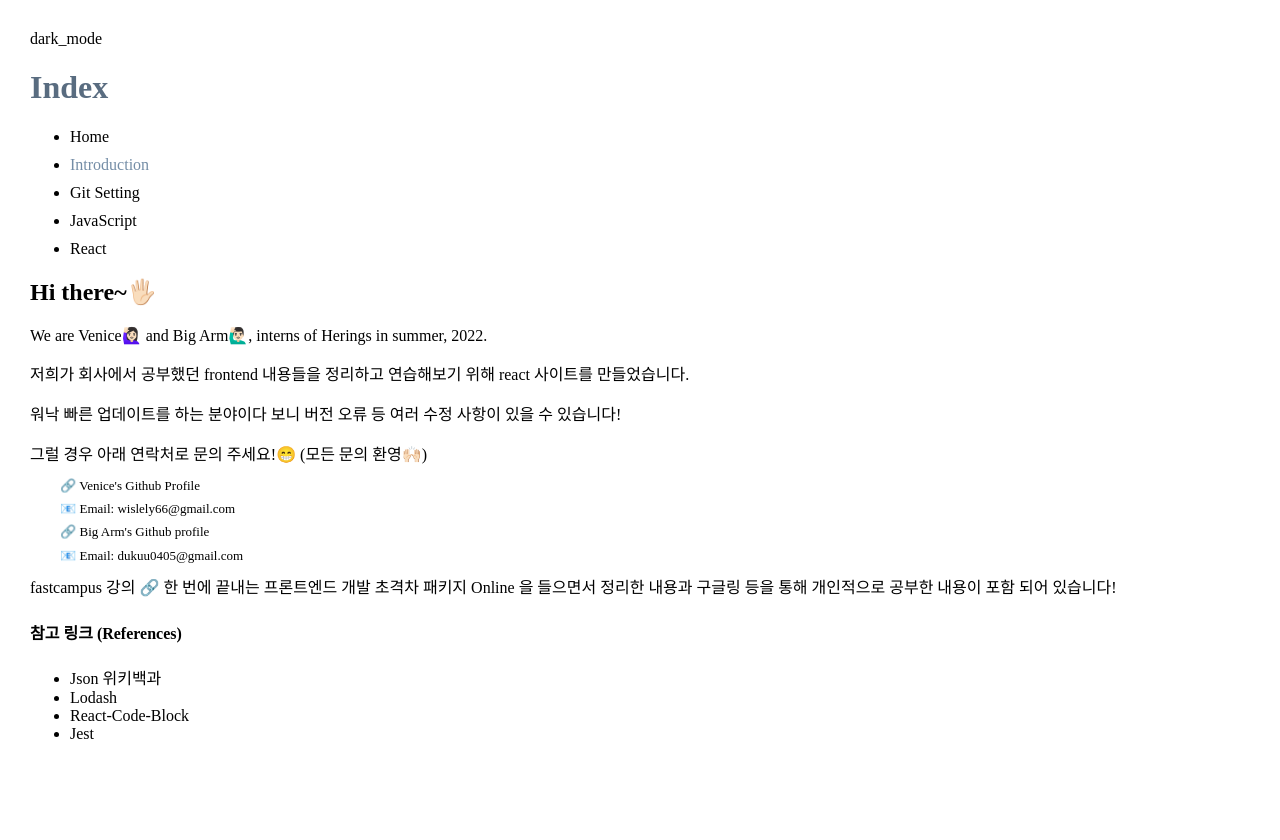
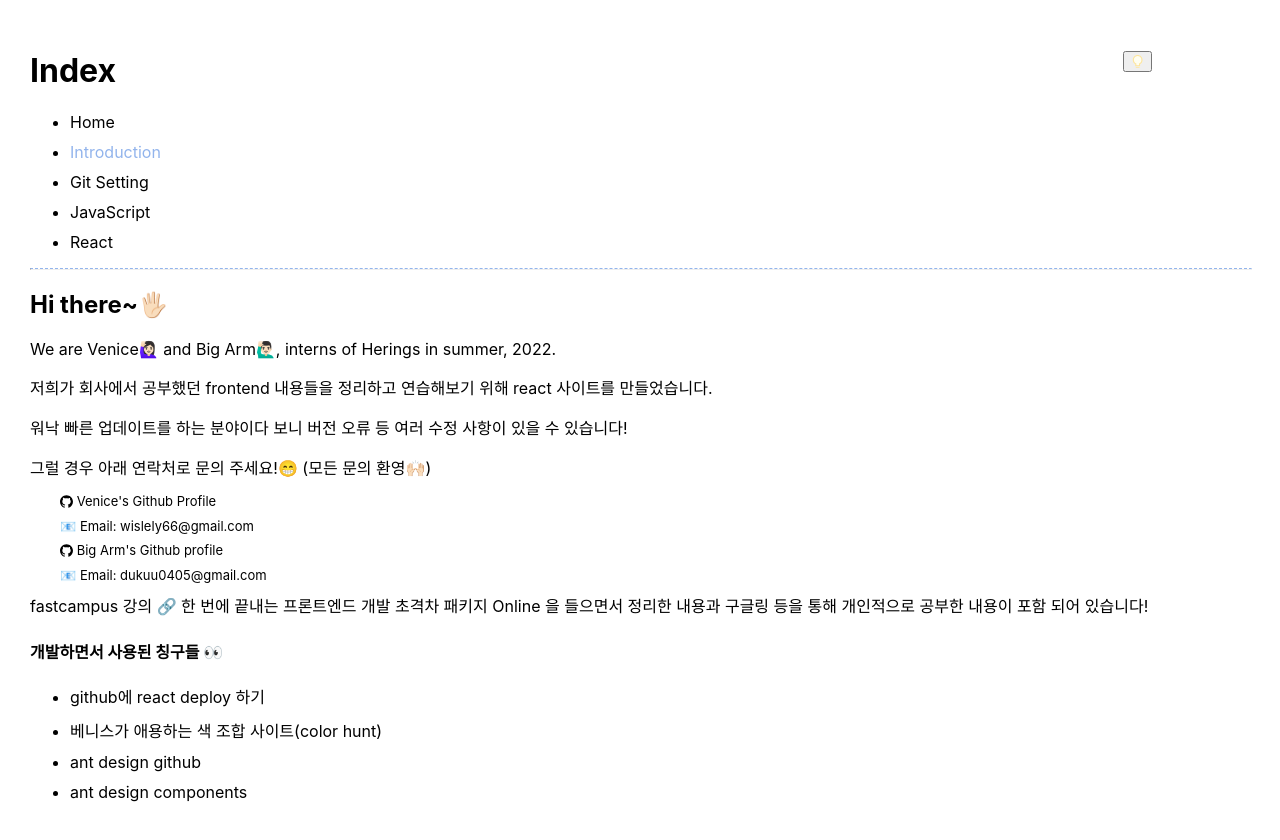
Before and after one commit to ramrami-12/ourgjr, a React (Create React App) app: page /intro in a window 1280 px wide. Shown: the top 840 px of the page. Before the commit the page ends 800 px from the top, so only its background shows below. Built offline with nearby package versions, Linux system fonts and the light colour scheme.

Commit message:
dark mode

```diff
--- a/package.json
+++ b/package.json
@@ -4,6 +4,7 @@
   "version": "0.1.0",
   "private": true,
   "dependencies": {
+    "@ant-design/icons": "^4.7.0",
     "@testing-library/jest-dom": "^5.16.4",
     "@testing-library/react": "^13.3.0",
     "@testing-library/user-event": "^13.5.0",
@@ -14,6 +15,7 @@
     "react-dom": "^18.2.0",
     "react-router-dom": "^6.3.0",
     "react-scripts": "5.0.1",
+    "styled-components": "^5.3.5",
     "web-vitals": "^2.1.4"
   },
   "scripts": {
--- a/src/App.js
+++ b/src/App.js
@@ -1,3 +1,4 @@
+import React, { useState } from "react";
 import { BrowserRouter, Routes, Route } from "react-router-dom";
 import "./App.css";
 import styles from "./styles/main.module.css";
@@ -8,16 +9,34 @@ import GIT from "./pages/github";
 import JS from "./pages/javascript";
 import REACT from "./pages/react";
 import { NodeJS, ScriptJS, ClassJS } from "./pages/javasDetail";
-import { Divider } from "antd";
+import { Button } from "antd";
+import { BulbTwoTone } from "@ant-design/icons";
+import { MyDivider } from "./components/styled-comonents";
 
 function App() {
+  const [isDarkMode, setDarkMode] = useState(false);
+  const [mainMode, setMainMode] = useState(styles.backgroundL);
+  const [iconColor, setIconColor] = useState("#FFE69A");
+  const onClickModeIcon = () => {
+    setDarkMode(!isDarkMode);
+    isDarkMode ? setIconColor("black") : setIconColor("#FFE69A");
+    isDarkMode ? setMainMode(styles.mainL) : setMainMode(styles.mainD);
+    console.log(isDarkMode);
+  };
   return (
-    <div className={styles.background}>
-        <span class="material-symbols-outlined">dark_mode</span>
-        <h1 style={{ color: "#596c80" }}>Index</h1>
+      <div style={{padding:30}}>
+        <div className={mainMode}>
+          <Button
+            shape="circle"
+            icon={<BulbTwoTone twoToneColor={iconColor} />}
+            onClick={onClickModeIcon}
+            size="large"
+            style={{ position: "absolute", right: "10%" }}
+          />
+          <h1>Index</h1>
           <BrowserRouter basename={process.env.PUBLIC_URL}>
             <MainNavLinks />
-          <Divider style={{borderWidth: 5, borderColor: "#92B4EC"}} />
+            <MyDivider />
             <Routes>
               <Route path="/" element={<Home />} />{" "}
               <Route path="/intro" element={<Intro />} />
@@ -32,6 +51,7 @@ function App() {
             </Routes>
           </BrowserRouter>
         </div>
+      </div>
   );
 }
 
--- a/src/components/NavLinks.jsx
+++ b/src/components/NavLinks.jsx
@@ -7,7 +7,7 @@ export function MainNavLinks() {
     textDecoration: "none",
   };
   const activeStyle = {
-    color: "#748DA6",
+    color: "#92B4EC",
     textDecoration: "none",
   };
   return (
--- /dev/null
+++ b/src/components/styled-comonents.jsx
@@ -0,0 +1,7 @@
+import styled from "styled-components";
+
+
+export const MyDivider = styled.hr`
+  width: 100%;
+  border-top: 1px dashed #92B4EC;
+`;
--- a/src/pages/github.jsx
+++ b/src/pages/github.jsx
@@ -1,5 +1,7 @@
 // import {CodeBlock} from "react-code-blocks";
+import styles from "../styles/main.module.css"
 import { MyCodeBlock } from "../components/codeblock";
+import { MyDivider } from "../components/styled-comonents";
 
 export default function GitHub() {
   const configCode = "git config --global user.name <User Name> \ngit config --global user.email <User Email>";
@@ -7,16 +9,27 @@ export default function GitHub() {
   const crCode = "git clone <Git Repo Link>\ngit remote add <Remote Name> <Git Repo Link>";
   const pullCode = "git pull <Remote Name> <Branch Name>\n⭐️로컬 구조와 github에 올라간 구조가 다를 경우\ngit pull <Remote Name> <Branch Name> --allow-unrelated-histories";
   return (
-    <div>
+    <div style={{overflow:"scroll"}}>
       <h2>개발자라면 꼭 알아야 하는 GitHub 상식🎓</h2>
       <h3>Git Config</h3>
       <MyCodeBlock code={configCode} language={"text"} />
-      <h3>You should add 👉🏻 commit 👉🏻 push</h3>
+      <h3>Git add 👉🏻 commit 👉🏻 push</h3>
       <MyCodeBlock code={pushCode} language={"text"} />
-      <h3>Clone & Remote</h3>
+      <h3>Git Clone and Remote</h3>
       <MyCodeBlock code={crCode} language={"text"} />
       <h3>Git Pull</h3>
       <MyCodeBlock code={pullCode} language={"text"} />
+      <MyDivider />
+      <details>
+        <summary>기본적인 깃 사용법</summary>
+        <ul>
+          <li>먼저 기존의 git repository를 clone해서 사용하고 싶은 경우, 로컬에서 clone 하고 싶은 directory로 들어가 git clone 명령어를 수행합니다.</li>
+          <MyCodeBlock code={"mkdir <My Directory Name>\ncd <My Directory Name>\ngit clone <Git Repo Link>"} language={"text"}/>
+          <li>git clone 명령어를 수행하면 clone한 repository 이름으로 directory가 생성되기 때문에 별도의 directory를 생성하지 않아도 괜찮습니다!</li>
+          <li>clone을 하면 해당 repository와 자동으로 remote가 등록되어 있지만 새로운 repository에 remote를 연결하고 싶다면 다음의 코드를 실행해 주세요👎🏻</li>
+          <MyCodeBlock code={"git remote add <Remote Name> <Git Repo Link>"}/>
+        </ul>
+      </details>
     </div>
   );
 }
--- a/src/pages/introduction.jsx
+++ b/src/pages/introduction.jsx
@@ -1,12 +1,18 @@
 import styles from "../styles/main.module.css";
+import { GithubOutlined } from "@ant-design/icons";
 
 export function Intro() {
-  const refers = ["Json 위키백과", "Lodash", "React-Code-Block", "Jest"];
+  const refers = [
+    "github에 react deploy 하기",
+    "베니스가 애용하는 색 조합 사이트(color hunt)",
+    "ant design github",
+    "ant design components",
+  ];
   const links = [
-    "https://ko.wikipedia.org/wiki/JSON",
-    "https://lodash.com/docs/4.17.15",
-    "https://www.npmjs.com/package/react-code-blocks",
-    "https://mulder21c.github.io/jest/docs/en/next/getting-started.html"
+    "https://www.freecodecamp.org/news/deploy-a-react-app-to-github-pages/",
+    "https://colorhunt.co",
+    "https://github.com/ant-design/ant-design.git",
+    "https://ant.design/components/overview/",
   ];
   const RefersMap = (props) => {
     return (
@@ -44,8 +50,8 @@ export function Intro() {
         span2={" in summer, 2022."}
       />
       <p>
-        저희가 회사에서 공부했던 frontend 내용들을 정리하고 연습해보기 위해 react 사이트를
-        만들었습니다.
+        저희가 회사에서 공부했던 frontend 내용들을 정리하고 연습해보기 위해
+        react 사이트를 만들었습니다.
       </p>
       <p>
         워낙 빠른 업데이트를 하는 분야이다 보니 버전 오류 등 여러 수정 사항이
@@ -53,12 +59,16 @@ export function Intro() {
       </p>
       <p>그럴 경우 아래 연락처로 문의 주세요!😁 (모든 문의 환영🙌🏻)</p>
       <div className={styles.contact}>
+        <GithubOutlined />
         <a href="https://github.com/ramrami-12" className={styles.a}>
-          🔗 Venice's Github Profile
+          {" "}
+          Venice's Github Profile
         </a>
         <p>📧 Email: wislely66@gmail.com</p>
+        <GithubOutlined />
         <a href="https://github.com/BeansWithCheese" className={styles.a}>
-          🔗 Big Arm's Github profile
+          {" "}
+          Big Arm's Github profile
         </a>
         <p>📧 Email: dukuu0405@gmail.com</p>
       </div>
@@ -71,7 +81,7 @@ export function Intro() {
         }
       />
       <div>
-        <h4>참고 링크 (References)</h4>
+        <h4>개발하면서 사용된 칭구들 👀</h4>
         <RefersMap refers={refers} links={links} />
       </div>
     </div>
--- a/src/pages/scriptjs.jsx
+++ /dev/null
@@ -1,5 +0,0 @@
-export default function ScriptJS() {
-    return <div>
-        script
-    </div>
-}
--- a/src/styles/main.module.css
+++ b/src/styles/main.module.css
@@ -10,17 +10,30 @@
 }
 
 /* COMMONS */
-.background {
+.mainL {
   position: fixed;
   top: 0;
   left: 0;
   width: 100%;
   height: 100%;
-  margin: 30px;
   background-color: white;
   font-family: "Gamja Flower";
   overflow: scroll;
+  padding: 30px;
 }
+
+.mainD {
+  position: fixed;
+  top: 0;
+  left: 0;
+  width: 100%;
+  height: 100%;
+  background-color: black;
+  font-family: "Gamja Flower";
+  overflow: scroll;
+  padding: 30px;
+}
+
 
 a {
   color: black;
@@ -31,7 +44,11 @@ a {
 }
 
 a:visited {
-  color: #F5D748;
+  color: #92B4EC;
+}
+
+li {
+  margin-bottom: 10px;
 }
 
 
```
Lines whose indentation alone changed are shown as unchanged.
